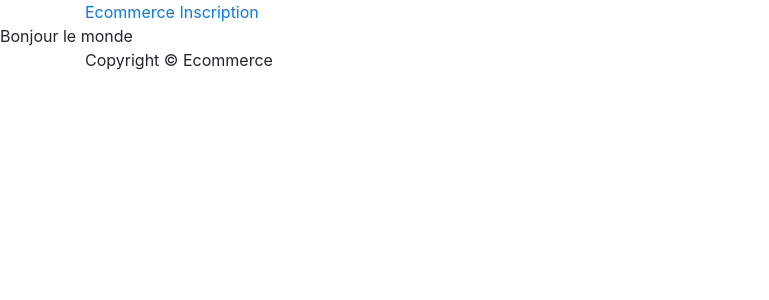
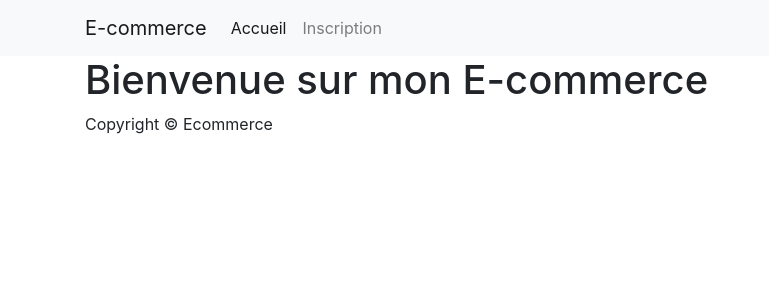
Before and after one commit to Cyrhades/node-ecommerce-cda08, a Node server app: page / in a window 1280 px wide. Shown: the top 300 px of the page, without its empty margins (0-769 px from the left). Run offline with Node 20, Linux system fonts and the light colour scheme; some libraries are stand-ins or nearby versions.

Commit message:
modification affichage avec bootstrap

```diff
--- a/server.js
+++ b/server.js
@@ -24,6 +24,14 @@ app.set('views', path.join(__dirname, 'templates'));
 app.set('view engine', 'pug');
 
 //--------------------------------------------------------------------
+// Middleware opermettant de passer des informations à toutes les vues
+//--------------------------------------------------------------------
+app.use((req, res, next) => {
+    res.locals.route = req._parsedUrl.pathname;
+    next();
+});
+
+//--------------------------------------------------------------------
 //      Mise en place du répertoire static
 //--------------------------------------------------------------------
 app.use(express.static(path.join(__dirname, 'public')));
--- a/templates/index.pug
+++ b/templates/index.pug
@@ -1,4 +1,6 @@
 extends layout.pug
 
 block content
-    span Bonjour le monde
+    .container
+        section
+            h1 Bienvenue sur mon E-commerce
--- a/templates/layout.pug
+++ b/templates/layout.pug
@@ -8,10 +8,15 @@ html(lang="fr")
         link(rel="stylesheet" href="https://maxcdn.bootstrapcdn.com/bootstrap/4.0.0/css/bootstrap.min.css" integrity="sha384-Gn5384xqQ1aoWXA+058RXPxPg6fy4IWvTNh0E263XmFcJlSAwiGgFAW/dAiS6JXm" crossorigin="anonymous")
     body
         header
-            nav
+            nav.navbar.navbar-expand-lg.navbar-light.bg-light
                 .container
-                    a(href="/") Ecommerce
-                    a(href="/inscription") Inscription
+                    a.navbar-brand(href="/") E-commerce
+                    .collapse.navbar-collapse
+                        ul.navbar-nav
+                            li
+                                a.nav-link(href="/" class=route=='/'?'active':'') Accueil
+                            li
+                                a.nav-link(href="/inscription" class=route=='/inscription'?'active':'') Inscription
 
         block content
 
--- a/templates/user/register.pug
+++ b/templates/user/register.pug
@@ -20,5 +20,4 @@ block content
                 label(for="password") Mot de passe
                 input.form-control(type="password" id="password" name="password" placeholder="Choisissez un mot de passe" required)
 
-            .form-group
-                button.btn.btn-primary(type="submit") S'inscrire
+            button.btn.btn-primary(type="submit") S'inscrire
```
